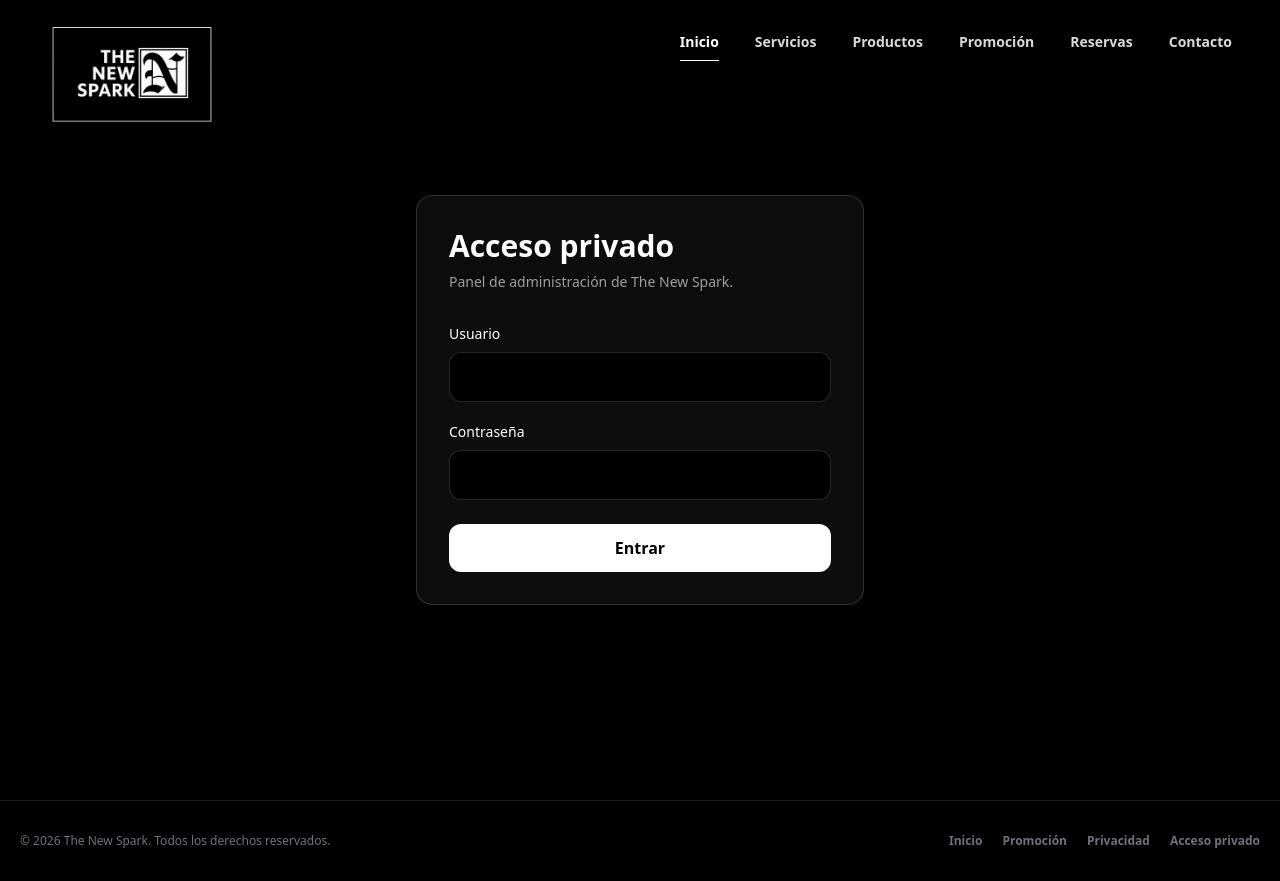
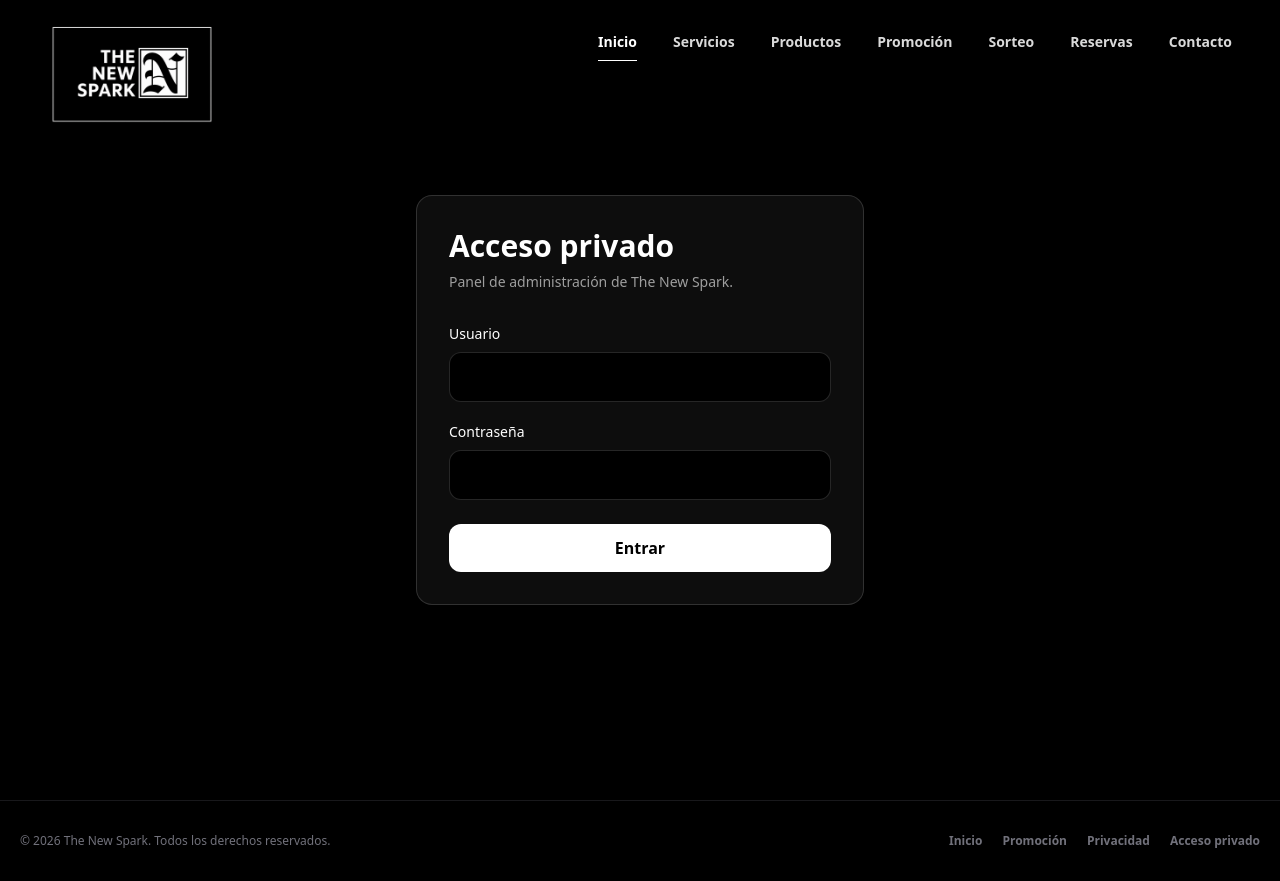
Before and after one commit to Pieroprincipe22/the-new-spark, a Next.js app: page /login in a window 1280 px wide. Built offline with nearby package versions, Linux system fonts and the light colour scheme.

Commit message:
fix: panel inicio con 3 modulos, sorteo en menu navegacion

```diff
--- a/src/app/panel/inicio/page.tsx
+++ b/src/app/panel/inicio/page.tsx
@@ -5,7 +5,7 @@ import { logoutAdmin, requireAdmin } from "@/lib/admin/auth";
 async function logoutAction() {
   "use server";
   await logoutAdmin();
-  redirect("/login"); // ✅
+  redirect("/login");
 }
 
 export default async function PanelInicioPage() {
@@ -19,11 +19,9 @@ export default async function PanelInicioPage() {
             <p className="mb-3 text-xs uppercase tracking-[0.4em] text-white/50">
               Panel privado
             </p>
-
             <h1 className="text-4xl font-black uppercase md:text-5xl">
               Administración
             </h1>
-
             <p className="mt-4 max-w-2xl text-white/65">
               Gestiona las citas, revisa clientes y administra la fidelidad
               digital de The New Spark.
@@ -40,7 +38,7 @@ export default async function PanelInicioPage() {
           </form>
         </div>
 
-        <div className="grid gap-5 md:grid-cols-2">
+        <div className="grid gap-5 md:grid-cols-3">
           <Link
             href="/panel/citas"
             className="block rounded-2xl border border-white/15 bg-white/3 p-6 transition hover:border-white/40 hover:bg-white/6"
@@ -48,11 +46,9 @@ export default async function PanelInicioPage() {
             <p className="mb-3 text-xs uppercase tracking-[0.35em] text-white/45">
               Reservas
             </p>
-
             <h2 className="mb-3 text-2xl font-black uppercase">
               Gestión de citas
             </h2>
-
             <p className="text-sm leading-6 text-white/60">
               Consulta, revisa y organiza las citas recibidas desde la web.
             </p>
@@ -65,14 +61,14 @@ export default async function PanelInicioPage() {
             <p className="mb-3 text-xs uppercase tracking-[0.35em] text-white/45">
               Fidelidad
             </p>
-
             <h2 className="mb-3 text-2xl font-black uppercase">
               Clientes de fidelidad
             </h2>
-
             <p className="text-sm leading-6 text-white/60">
               Gestiona clientes, teléfonos, sellos acumulados y recompensas.
             </p>
+          </Link>
+
           <Link
             href="/panel/sorteo"
             className="block rounded-2xl border border-white/15 bg-white/3 p-6 transition hover:border-white/40 hover:bg-white/6"
@@ -87,7 +83,6 @@ export default async function PanelInicioPage() {
               Crea sorteos, gestiona participantes y anuncia al ganador.
             </p>
           </Link>
-          </Link>
         </div>
       </section>
     </main>
--- a/src/components/layout/Header.tsx
+++ b/src/components/layout/Header.tsx
@@ -4,41 +4,20 @@ import { Menu } from "lucide-react";
 import { siteConfig } from "@/data/site";
 
 const navItems = [
-  {
-    label: "Inicio",
-    href: "/#inicio",
-  },
-  {
-    label: "Servicios",
-    href: "/#servicios",
-  },
-  {
-    label: "Productos",
-    href: "/#productos",
-  },
-  {
-    label: "Promoción",
-    href: "/promociones",
-  },
-  {
-    label: "Reservas",
-    href: "/#reserva",
-  },
-  {
-    label: "Contacto",
-    href: "/#contacto",
-  },
+  { label: "Inicio", href: "/#inicio" },
+  { label: "Servicios", href: "/#servicios" },
+  { label: "Productos", href: "/#productos" },
+  { label: "Promoción", href: "/promociones" },
+  { label: "Sorteo", href: "/sorteo" },
+  { label: "Reservas", href: "/#reserva" },
+  { label: "Contacto", href: "/#contacto" },
 ];
 
 export function Header() {
   return (
     <header className="absolute inset-x-0 top-0 z-50 bg-transparent">
       <div className="flex w-full items-start justify-between px-6 py-5 sm:px-8 lg:px-10 xl:px-12">
-        <Link
-          href="/#inicio"
-          aria-label={siteConfig.name}
-          className="inline-flex items-center"
-        >
+        <Link href="/#inicio" aria-label={siteConfig.name} className="inline-flex items-center">
           <Image
             src="/images/logo-the-new-spark.png"
             alt="Logo The New Spark"
```
Lines whose indentation alone changed are shown as unchanged.
